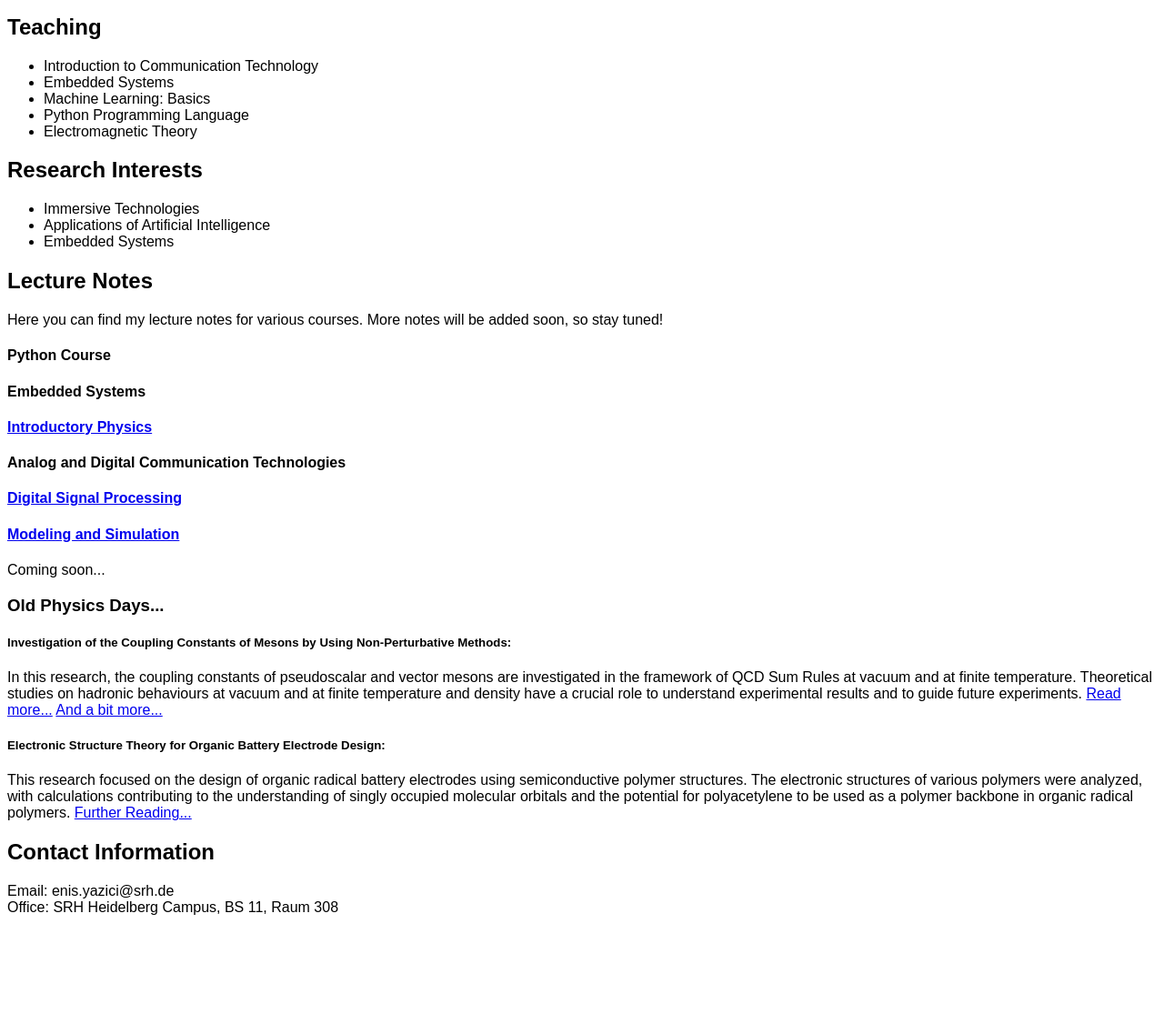
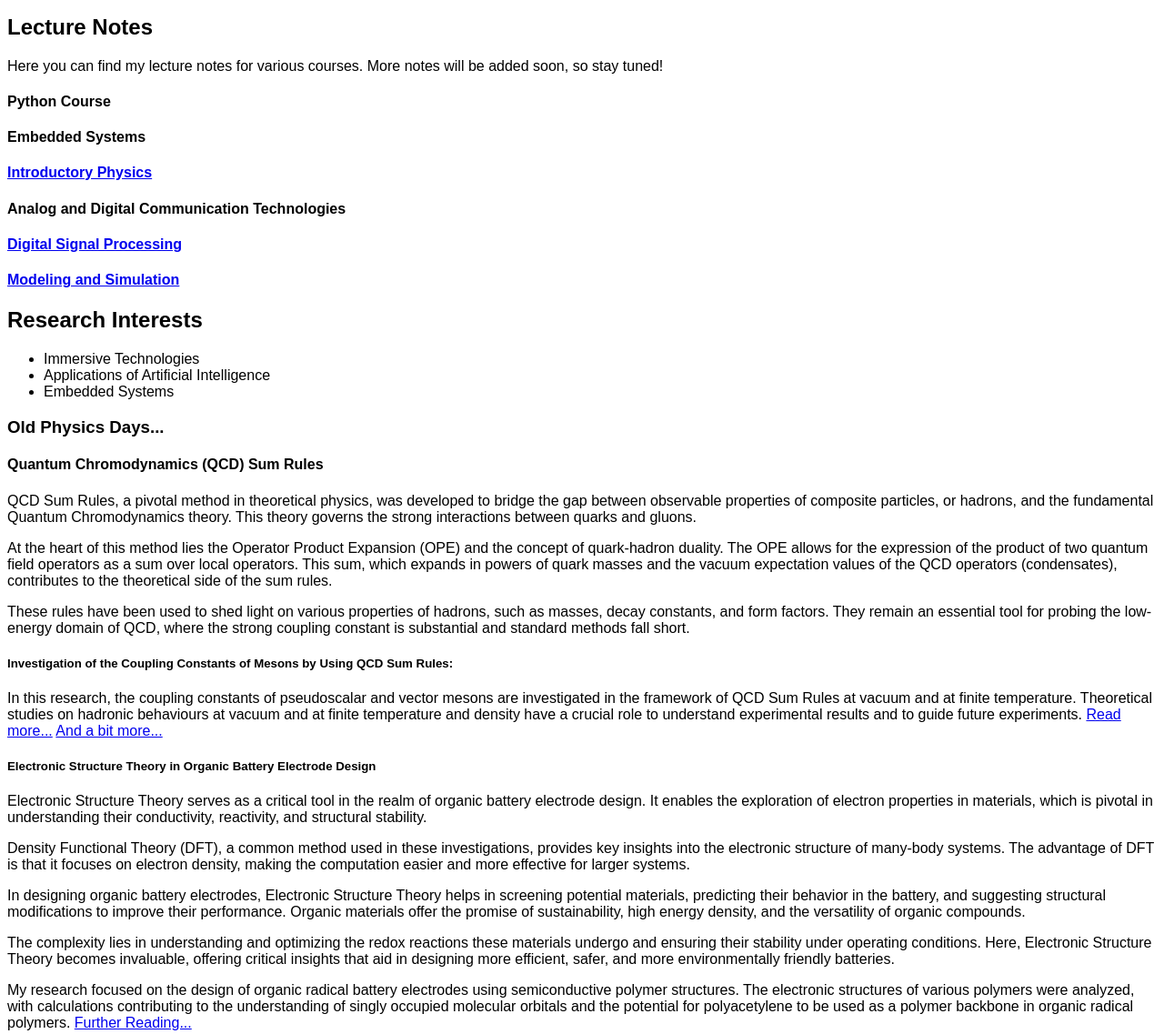
Before and after one commit to yazicienis/github.io, a plain HTML site: page index.html in a window 1280 px wide. Shown: the part 260-1397 px from the top of the page at 91% size. Before the commit the page ends 1283 px from the top, so only its background shows below. Drawn offline with Linux system fonts and the light colour scheme.

Commit message:
Update index.html

```diff
--- a/index.html
+++ b/index.html
@@ -22,22 +22,8 @@
             <li>BSc, Physics Engineering - Istanbul Technical University</li>
         </ul>
 
-        <h2>Teaching</h2>
-        <ul>
-            <li>Introduction to Communication Technology</li>
-            <li>Embedded Systems</li>
-            <li>Machine Learning: Basics</li>
-            <li>Python Programming Language</li>
-            <li>Electromagnetic Theory</li>
 
-        </ul>
 
-        <h2>Research Interests</h2>
-        <ul>
-            <li>Immersive Technologies</li>
-            <li>Applications of Artificial Intelligence</li>
-            <li>Embedded Systems</li>
-        </ul>
 
 
         <h2>Lecture Notes</h2>
@@ -58,22 +44,44 @@
         <a href="https://github.com/yazicienis/Modeling_Simulation_Lecture_Notes" target="_blank" rel="noopener noreferrer">
         <h4>Modeling and Simulation</h4></a>
 
-        <p>Coming soon...</p>
-        <!-- <p><a href="link_to_python_notes.pdf" rel="noopener noreferrer">View notes</a></p> -->
-        <!--  <p><a href="https://yazicienis.github.io/your_repository/python_notes.pdf" target="_blank" rel="noopener noreferrer">View notes</a></p>  -->
 
+        <h2>Research Interests</h2>
+        <ul>
+            <li>Immersive Technologies</li>
+            <li>Applications of Artificial Intelligence</li>
+            <li>Embedded Systems</li>
+        </ul>
 
 
         <h3>Old Physics Days...</h3>
-        <h5>Investigation of the Coupling Constants of Mesons by Using Non-Perturbative Methods:</h5>
+
+        <h4 id="qcd-sum-rules">Quantum Chromodynamics (QCD) Sum Rules</h4>
+<p>QCD Sum Rules, a pivotal method in theoretical physics, was developed to bridge the gap between observable properties of composite particles, or hadrons, and the fundamental Quantum Chromodynamics theory. This theory governs the strong interactions between quarks and gluons.</p>
+
+<p>At the heart of this method lies the Operator Product Expansion (OPE) and the concept of quark-hadron duality. The OPE allows for the expression of the product of two quantum field operators as a sum over local operators. This sum, which expands in powers of quark masses and the vacuum expectation values of the QCD operators (condensates), contributes to the theoretical side of the sum rules.</p>
+
+<p>These rules have been used to shed light on various properties of hadrons, such as masses, decay constants, and form factors. They remain an essential tool for probing the low-energy domain of QCD, where the strong coupling constant is substantial and standard methods fall short.</p>
+
+
+        <h5>Investigation of the Coupling Constants of Mesons by Using QCD Sum Rules:</h5>
         <p>
             In this research, the coupling constants of pseudoscalar and vector mesons are investigated in the framework of QCD Sum Rules at vacuum and at finite temperature. Theoretical studies on hadronic behaviours at vacuum and at finite temperature and density have a crucial role to understand experimental results and to guide future experiments.
             <a href="https://link.springer.com/article/10.1140/epjp/i2013-13113-2"  target="_blank" rel="noopener noreferrer">Read more...</a>
             <a href="https://arxiv.org/abs/1605.05289"  target="_blank" rel="noopener noreferrer"> And a bit more...</a>
         </p>
-             <h5>Electronic Structure Theory for Organic Battery Electrode Design:</h5>
+
+        <h5 id="electronic-structure-theory">Electronic Structure Theory in Organic Battery Electrode Design</h5>
+<p>Electronic Structure Theory serves as a critical tool in the realm of organic battery electrode design. It enables the exploration of electron properties in materials, which is pivotal in understanding their conductivity, reactivity, and structural stability.</p>
+
+<p>Density Functional Theory (DFT), a common method used in these investigations, provides key insights into the electronic structure of many-body systems. The advantage of DFT is that it focuses on electron density, making the computation easier and more effective for larger systems.</p>
+
+<p>In designing organic battery electrodes, Electronic Structure Theory helps in screening potential materials, predicting their behavior in the battery, and suggesting structural modifications to improve their performance. Organic materials offer the promise of sustainability, high energy density, and the versatility of organic compounds.</p>
+
+<p>The complexity lies in understanding and optimizing the redox reactions these materials undergo and ensuring their stability under operating conditions. Here, Electronic Structure Theory becomes invaluable, offering critical insights that aid in designing more efficient, safer, and more environmentally friendly batteries.</p>
+
+
         <p>
-            This research focused on the design of organic radical battery electrodes using semiconductive polymer structures. The electronic structures of various polymers were analyzed, with calculations contributing to the understanding of singly occupied molecular orbitals and the potential for polyacetylene to be used as a polymer backbone in organic radical polymers.
+            My research focused on the design of organic radical battery electrodes using semiconductive polymer structures. The electronic structures of various polymers were analyzed, with calculations contributing to the understanding of singly occupied molecular orbitals and the potential for polyacetylene to be used as a polymer backbone in organic radical polymers.
             <a href="https://www.sciencedirect.com/science/article/abs/pii/S0014305711003132"  target="_blank" rel="noopener noreferrer">Further Reading...</a>
         </p>
 
```
